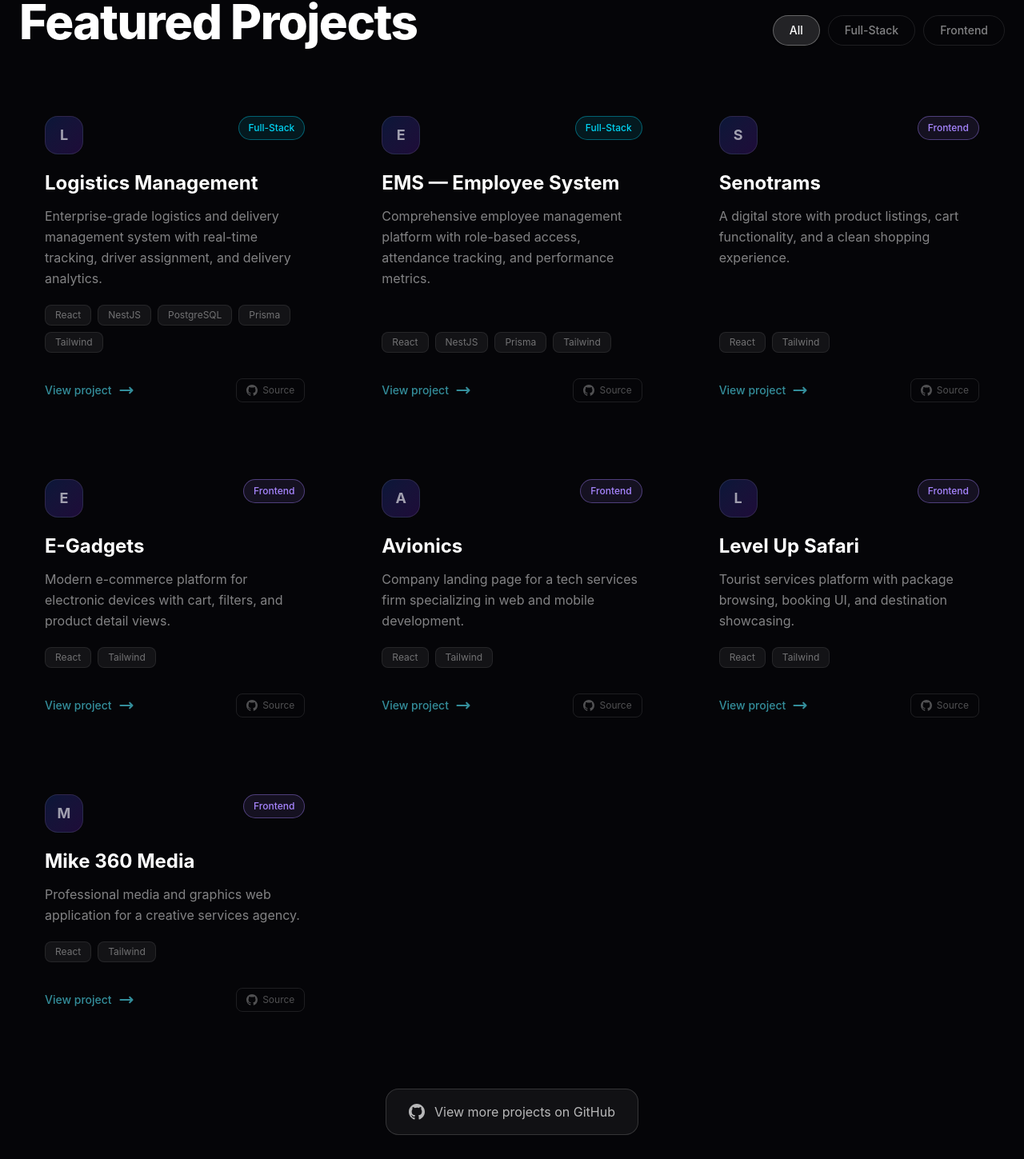
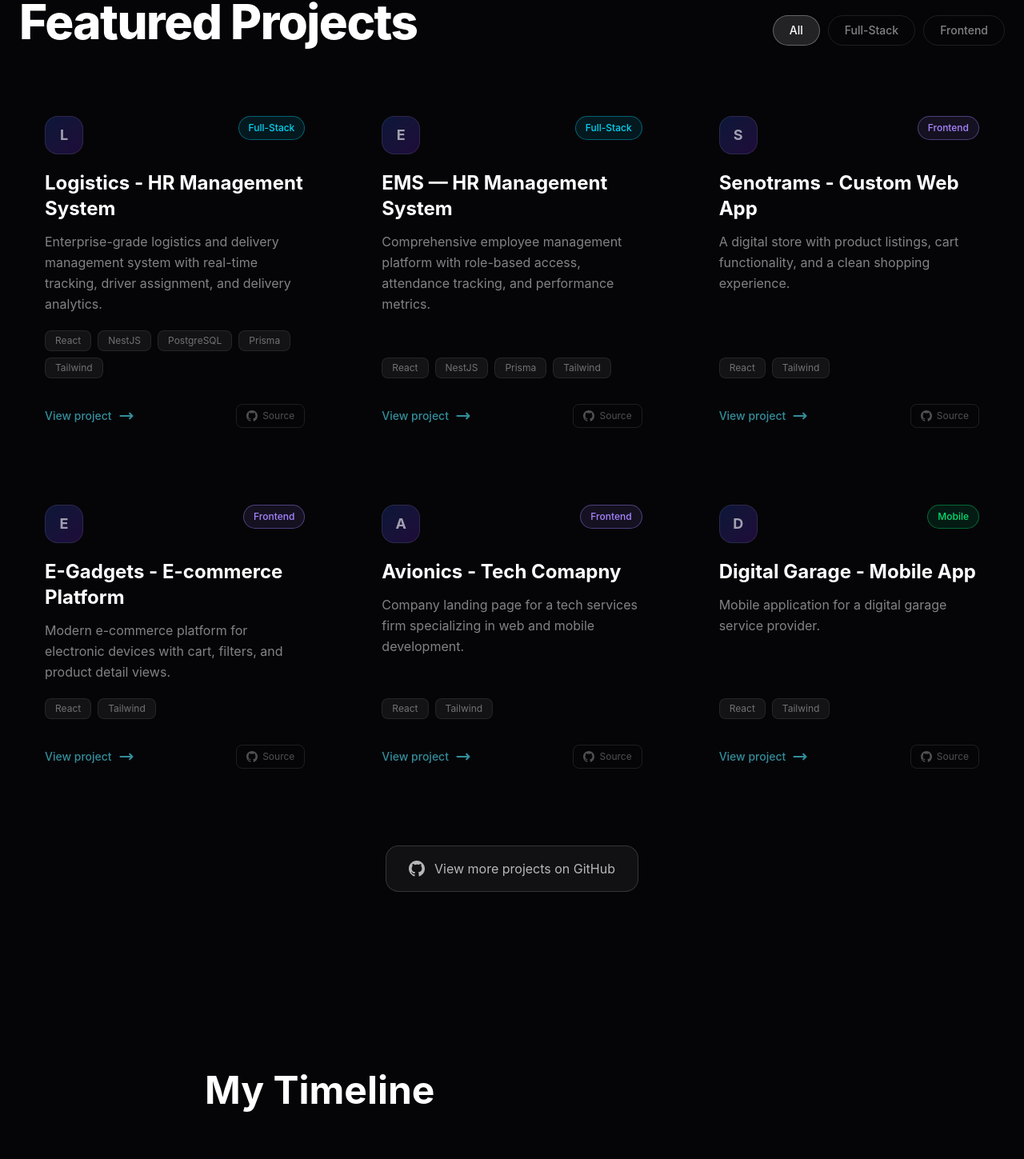
Before and after one commit to benrich09/benrich, a Next.js app: page / in a window 1280 px wide. Shown: the part 2915-4364 px from the top of the page at 80% size. Built offline with nearby package versions, Linux system fonts and the light colour scheme.

Commit message:
Add update projects

```diff
--- a/components/Projects.tsx
+++ b/components/Projects.tsx
@@ -4,7 +4,7 @@ import { useEffect, useRef, useState } from "react";
 
 const projects = [
   {
-    title: "Logistics Management",
+    title: "Logistics - HR Management System",
     description: "Enterprise-grade logistics and delivery management system with real-time tracking, driver assignment, and delivery analytics.",
     tech: ["React", "NestJS", "PostgreSQL", "Prisma", "Tailwind"],
     link: "https://logistic-inky.vercel.app/",
@@ -13,7 +13,7 @@ const projects = [
     featured: true,
   },
   {
-    title: "EMS — Employee System",
+    title: "EMS — HR Management System",
     description: "Comprehensive employee management platform with role-based access, attendance tracking, and performance metrics.",
     tech: ["React", "NestJS", "Prisma", "Tailwind"],
     link: "https://ems-red-xi.vercel.app/",
@@ -22,16 +22,16 @@ const projects = [
     featured: true,
   },
   {
-    title: "Senotrams",
+    title: "Senotrams - Custom Web App",
     description: "A digital store with product listings, cart functionality, and a clean shopping experience.",
     tech: ["React", "Tailwind"],
-    link: "https://senotrams-project.vercel.app/",
+    link: "https://senotrams.vercel.app/",
     github: "https://github.com/benrich09/senotrams_project",
     label: "Frontend",
     featured: false,
   },
   {
-    title: "E-Gadgets",
+    title: "E-Gadgets - E-commerce Platform",
     description: "Modern e-commerce platform for electronic devices with cart, filters, and product detail views.",
     tech: ["React", "Tailwind"],
     link: "https://morden-commerce.vercel.app/",
@@ -40,7 +40,7 @@ const projects = [
     featured: false,
   },
   {
-    title: "Avionics",
+    title: "Avionics - Tech Comapny",
     description: "Company landing page for a tech services firm specializing in web and mobile development.",
     tech: ["React", "Tailwind"],
     link: "https://avionics-two.vercel.app/",
@@ -49,23 +49,15 @@ const projects = [
     featured: false,
   },
   {
-    title: "Level Up Safari",
-    description: "Tourist services platform with package browsing, booking UI, and destination showcasing.",
+    title: "Digital Garage - Mobile App",
+    description: "Mobile application for a digital garage service provider.",
     tech: ["React", "Tailwind"],
-    link: "https://level-up-safari.vercel.app/",
-    github: "https://github.com/benrich09",
-    label: "Frontend",
+    link: "https://digital-garage-website.vercel.app",
+    github: "https://github.com/benrich09/digital-garage-website.git",
+    label: "Mobile",
     featured: false,
   },
-  {
-    title: "Mike 360 Media",
-    description: "Professional media and graphics web application for a creative services agency.",
-    tech: ["React", "Tailwind"],
-    link: "https://mikemedia.vercel.app/",
-    github: "https://github.com/benrich09/mikemedia",
-    label: "Frontend",
-    featured: false,
-  },
+
 ];
 
 
@@ -73,6 +65,7 @@ const labelColors: Record<string, string> = {
   "Full-Stack": "text-cyan-400 border-cyan-400/40 bg-cyan-400/10",
   "Frontend": "text-violet-400 border-violet-400/40 bg-violet-400/10",
   "Backend": "text-blue-400 border-blue-400/40 bg-blue-400/10",
+  "Mobile": "text-green-400 border-green-400/40 bg-green-400/10",
 };
 
 export default function Projects() {
```
